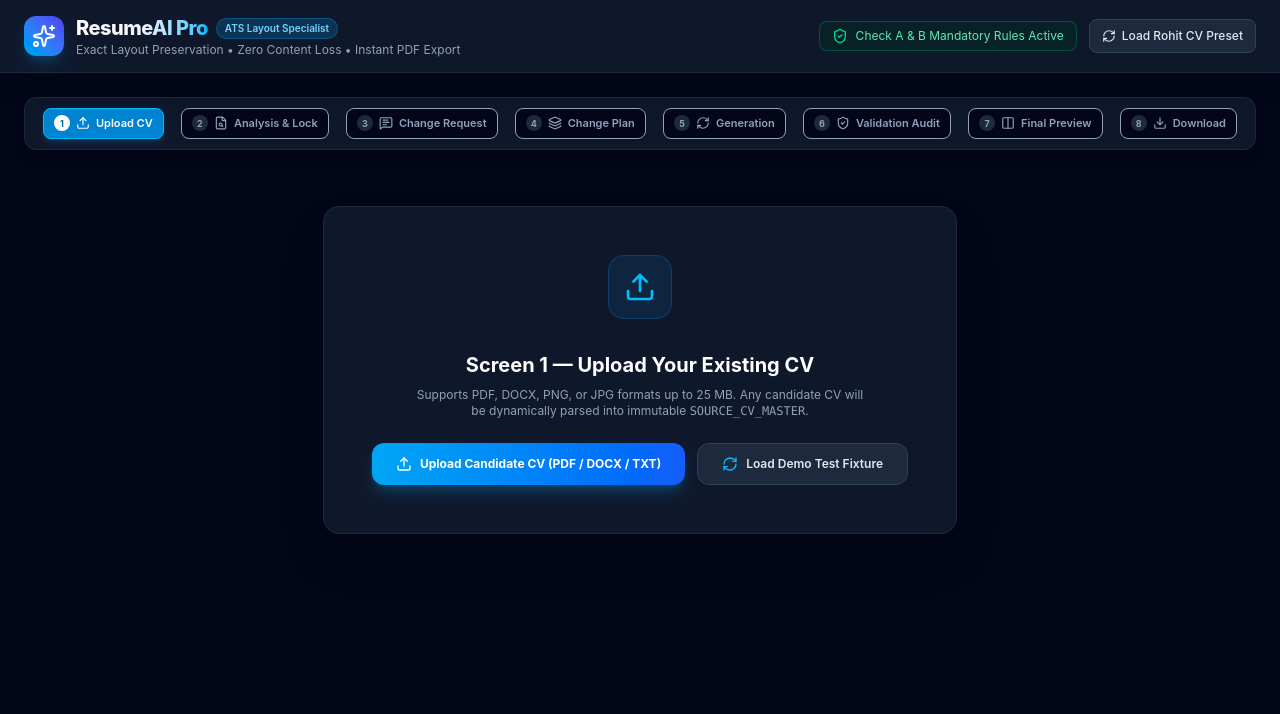
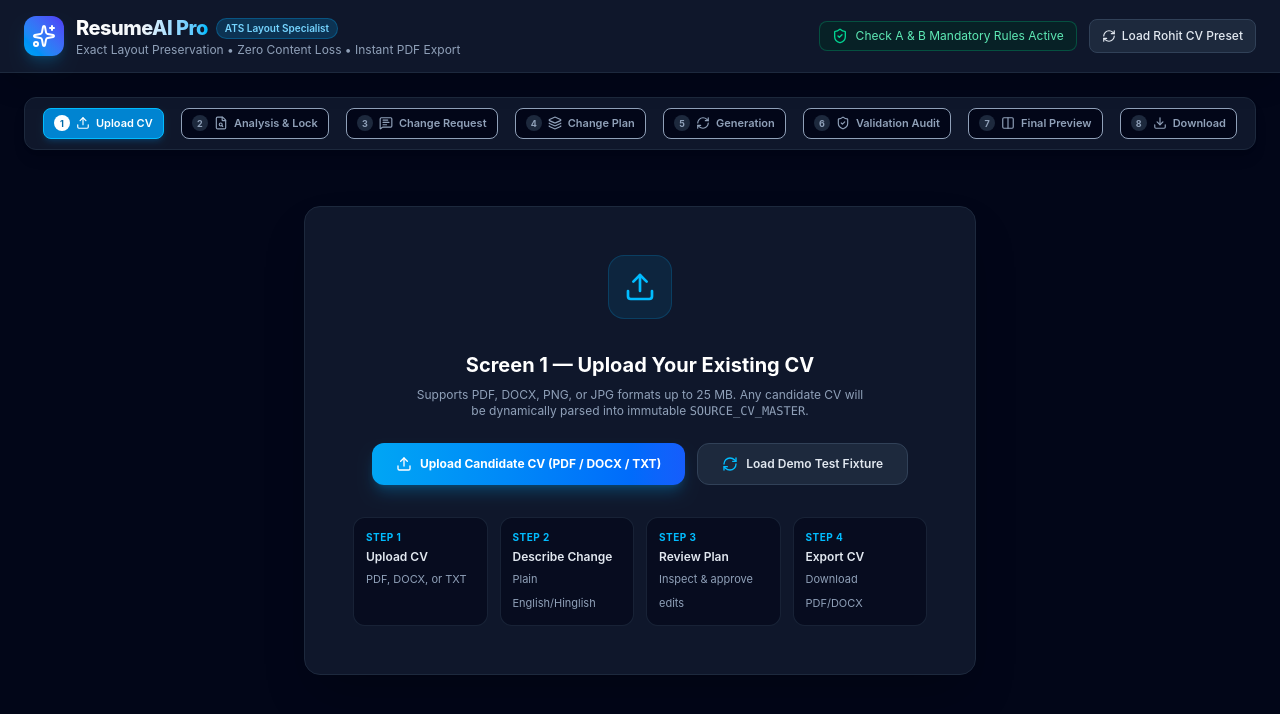
Before and after one commit to Gulabjamun99/resumeai-pro, a React (Vite) app: page / in a window 1280 px wide. Shown: the top 714 px of the page. Built offline with nearby package versions, Linux system fonts and the light colour scheme.

Commit message:
feat: Add first-time user onboarding steps and accidental reset confirmation

```diff
--- a/src/App.jsx
+++ b/src/App.jsx
@@ -99,8 +99,11 @@ export default function App() {
     }
   }, [sourceResume, currentCvState, versionHistory, currentVersion]);
 
-  // Clear Session & Reset
+  // Clear Session & Reset with accidental-click confirmation
   const handleClearSession = () => {
+    if (window.confirm && !window.confirm("Start New CV? This will clear your current working CV and version history.")) {
+      return;
+    }
     localStorage.removeItem(STORAGE_KEY);
     setSourceResume(null);
     setCurrentCvState(null);
@@ -364,6 +367,30 @@ export default function App() {
                 <span>Load Demo Test Fixture</span>
               </button>
             </div>
+
+            {/* 4-Step Concise User Guidance */}
+            <div className="grid grid-cols-2 sm:grid-cols-4 gap-3 w-full max-w-2xl mt-2 text-left">
+              <div className="bg-slate-950/60 border border-slate-800/80 p-3 rounded-xl">
+                <span className="text-[10px] font-bold text-sky-400 uppercase tracking-wider block mb-1">Step 1</span>
+                <span className="text-xs text-slate-200 font-semibold block">Upload CV</span>
+                <span className="text-[11px] text-slate-400">PDF, DOCX, or TXT</span>
+              </div>
+              <div className="bg-slate-950/60 border border-slate-800/80 p-3 rounded-xl">
+                <span className="text-[10px] font-bold text-sky-400 uppercase tracking-wider block mb-1">Step 2</span>
+                <span className="text-xs text-slate-200 font-semibold block">Describe Change</span>
+                <span className="text-[11px] text-slate-400">Plain English/Hinglish</span>
+              </div>
+              <div className="bg-slate-950/60 border border-slate-800/80 p-3 rounded-xl">
+                <span className="text-[10px] font-bold text-sky-400 uppercase tracking-wider block mb-1">Step 3</span>
+                <span className="text-xs text-slate-200 font-semibold block">Review Plan</span>
+                <span className="text-[11px] text-slate-400">Inspect & approve edits</span>
+              </div>
+              <div className="bg-slate-950/60 border border-slate-800/80 p-3 rounded-xl">
+                <span className="text-[10px] font-bold text-sky-400 uppercase tracking-wider block mb-1">Step 4</span>
+                <span className="text-xs text-slate-200 font-semibold block">Export CV</span>
+                <span className="text-[11px] text-slate-400">Download PDF/DOCX</span>
+              </div>
+            </div>
           </div>
         )}
 
```
